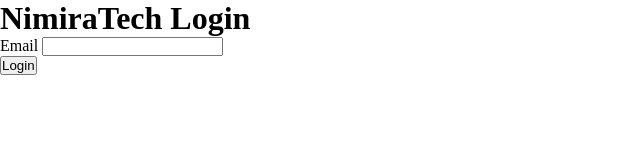
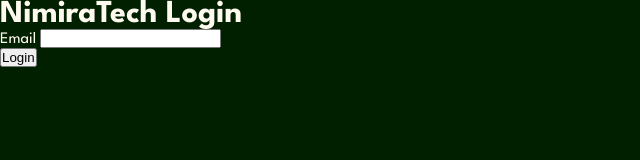
Before and after one commit to Nimira43/HTMX-Login-Form, a website: page temp.html in a window 1280 px wide. Shown: the whole page, without its empty margins (0-640 px from the left). Drawn offline with Linux system fonts and the light colour scheme.

Commit message:
Styled body and set resets

```diff
--- a/public/style.css
+++ b/public/style.css
@@ -7,4 +7,9 @@
 
 }
 
-body {}
+body {
+  font-family: 'League Spartan', sans-serif;
+  background: #012000;
+  color: #fffaf0;
+  min-height: 100vh;
+}
```
